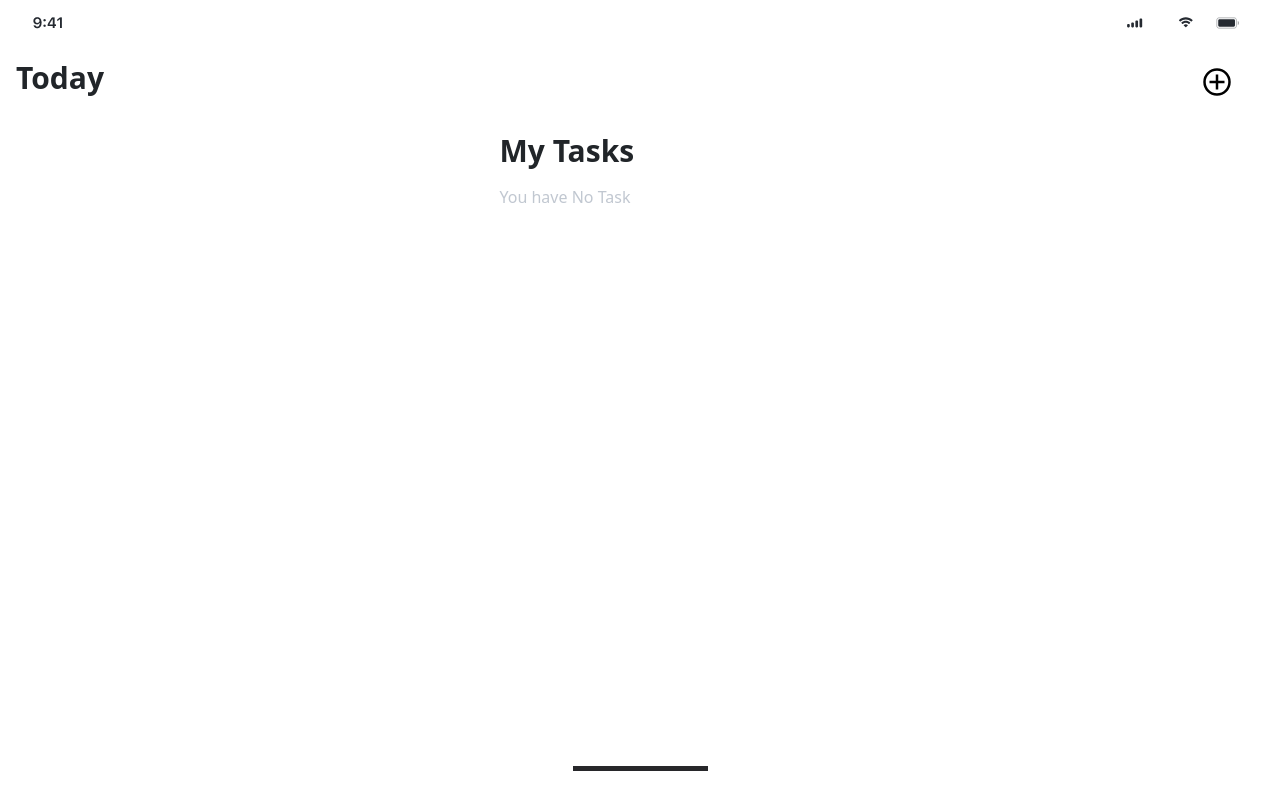
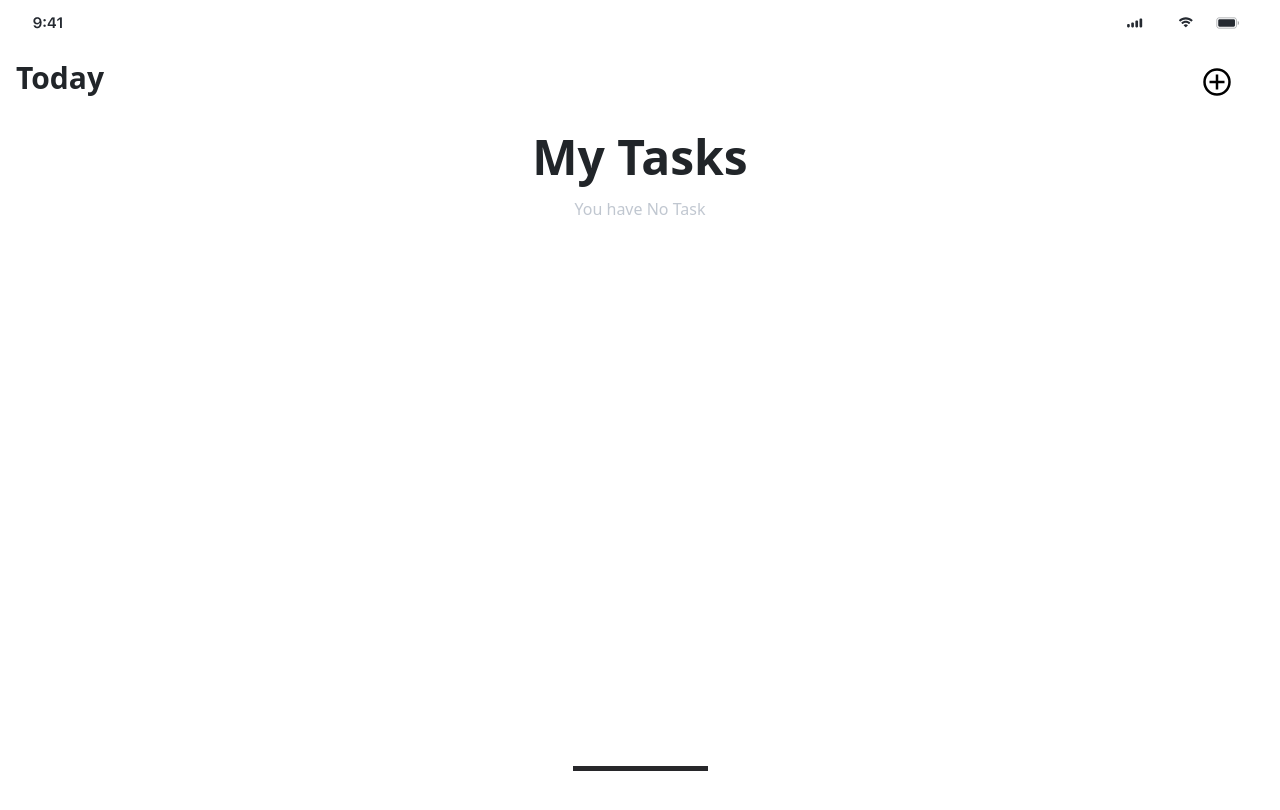
Before and after one commit to AmitPaswan18/Todo-list-using-figma, a React (Vite) app: page / in a window 1280 px wide. Shown: the top 810 px of the page. Built offline with nearby package versions, Linux system fonts and the light colour scheme.

Commit message:
overlap fixed

```diff
--- a/src/components/TodoItems.jsx
+++ b/src/components/TodoItems.jsx
@@ -6,7 +6,6 @@ import { GrAddCircle } from "react-icons/gr";
 import Checkboxbutton from "./common/Checkboxbutton";
 import Button from "./common/Button";
 import RadioButton from "./common/RadioButton";
-import TaskInput from "./common/Taskinput";
 
 import signal from "./icons/signal.svg";
 import Wifi from "./icons/Wifi.svg";
@@ -41,6 +40,8 @@ const TodoItems = () => {
         return todo.filter((item, index) => checkedItems[index] === true);
       case "incomplete":
         return todo.filter((item, index) => checkedItems[index] !== true);
+      case "all":
+        return todo;
       default:
         return todo;
     }
@@ -230,8 +231,8 @@ const TodoItems = () => {
             <div className=" max-h-96 md:max-h-98 overflow-y-auto  w-[375px] flex justify-center md:w-11/12  ">
               {todo.length === 0 ? (
                 <>
-                  <div className=" flex flex-col md:flex-col justify-evenly md:w-full md:z-10 lg:w-1/3  lg:ml-10  lg:h-3/6 sm:h-1/2 ">
-                    <div className="font-sans lg:font-extrabold  lg:text-3xl text-sm font-bold my-2">
+                  <div className=" flex flex-col justify-evenly items-center md:w-full md:z-100   lg:h-3/6 sm:h-1/2 ">
+                    <div className="font-sans lg:font-extrabold  md:text-5xl text-sm font-bold my-2">
                       My Tasks
                     </div>
 
@@ -272,7 +273,6 @@ const TodoItems = () => {
                         />{" "}
                       </label>
                     </div>
-
                     {isinputValid === false && (
                       <div className="text-red-600">
                         Please enter a valid task name
@@ -327,7 +327,8 @@ const TodoItems = () => {
                             )}
 
                             <div className="h-10 w-10 pl-30">
-                              {checkedItems[index] ? (
+                              {checkedItems[index] == true &&
+                              filter === "all" ? (
                                 <>
                                   <li className="text-green-600 text-3xl pl-8"></li>
                                 </>
@@ -336,7 +337,7 @@ const TodoItems = () => {
                               )}
                             </div>
 
-                            <div className="flex w-[75px] flex-col md:flex-row ml-4 md:mt-2">
+                            <div className="flex w-[75px] flex-col md:flex-row ml-4 md:mt-1">
                               <>
                                 <RiDeleteBin5Fill
                                   className="m-1"
@@ -380,14 +381,6 @@ const TodoItems = () => {
                   <div className=" w-[87px] h-[41px] font-bold left-[30px] top-[109px] text-[18px] leading-[41px] tracking-[1%]">
                     Add Todo
                   </div>
-                  {/* <div className="flex text-black">
-                    <TaskInput
-                      type="text"
-                      className="rounded-[10px] h-[148px] w-[298px] border-1 placeholder:text-start"
-                      onChange={(e) => setTitle(e.target.value)}
-                      value={title}
-                    />
-                  </div> */}
                   <textarea
                     name="todoform"
                     id=""
```
